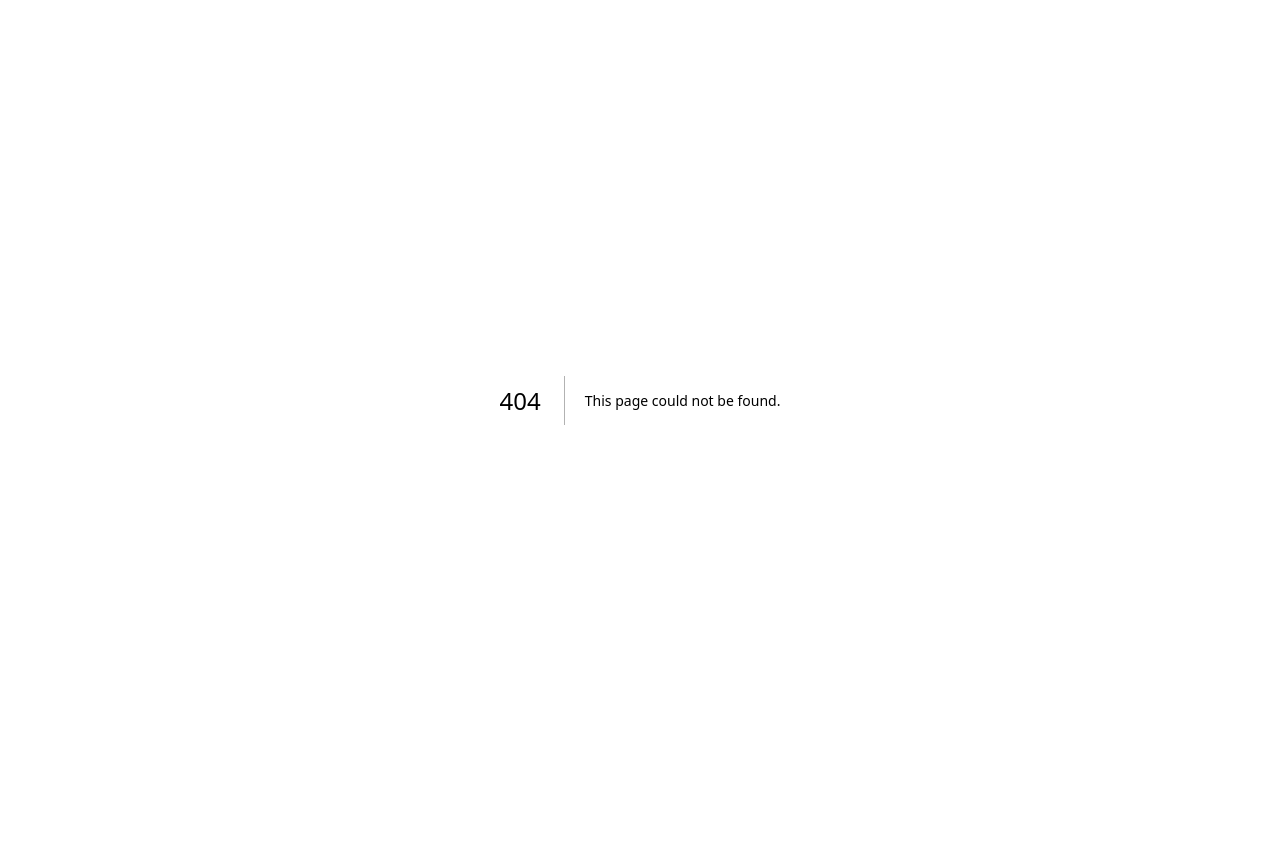
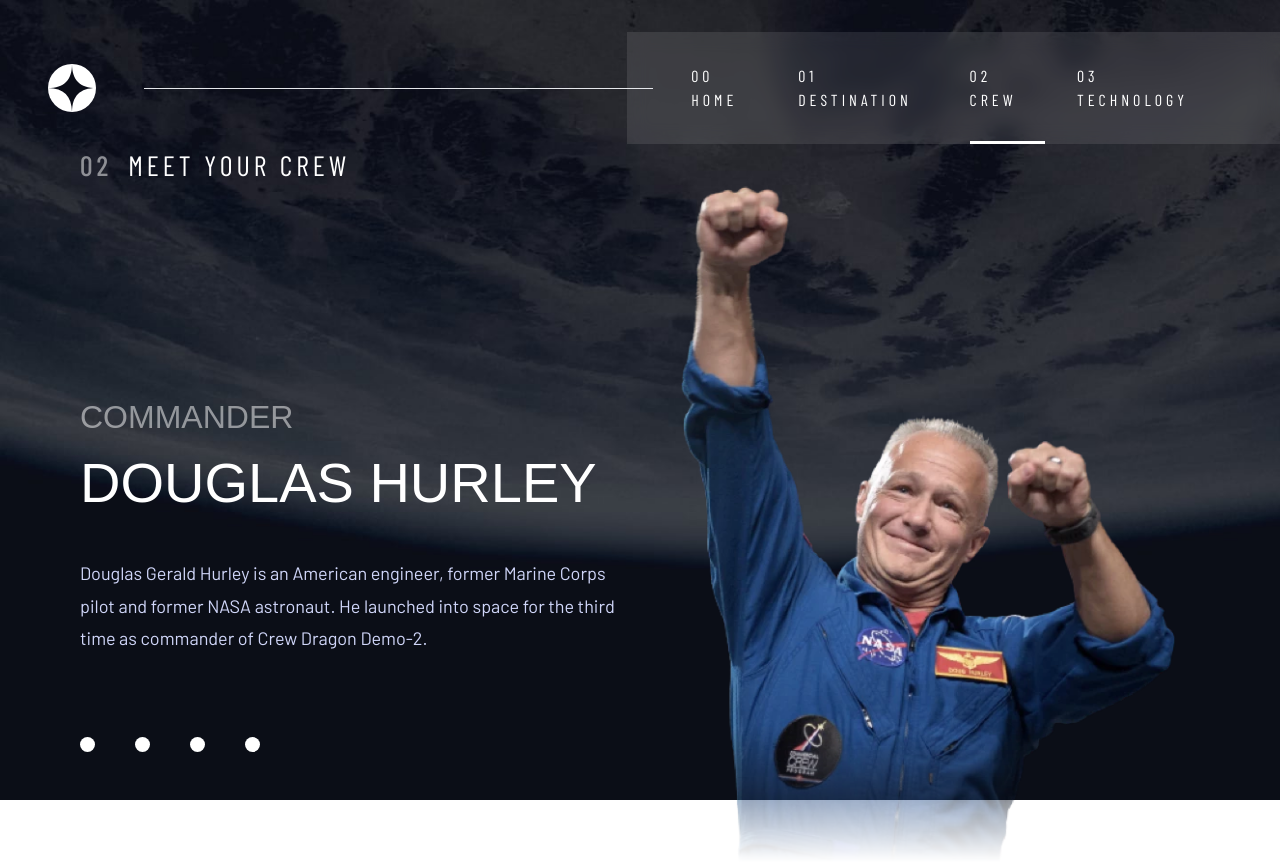
Before and after one commit to Mofizik/space-tourism, a Next.js app: page /crew in a window 1280 px wide. Before the commit this address had no page. Before the commit the page ends 800 px from the top, so only its background shows below. Built offline with nearby package versions, Linux system fonts and the light colour scheme; a web font is replaced by a local one.

Commit message:
crew added

```diff
--- a/app/components/Header.jsx
+++ b/app/components/Header.jsx
@@ -11,7 +11,7 @@
             <ul className="nav-list">
                 <li className={currentPage === "home" ? "active" : ""}> <a href="/"> <span>00</span> Home</a></li>
                 <li className={currentPage === "destination" ? "active" : ""}> <a href="/destination"> <span>01</span> Destination</a></li>
-                <li className={currentPage === "crew" ? "active" : ""}> <a href="#"> <span>02</span> Crew</a></li>
+                <li className={currentPage === "crew" ? "active" : ""}> <a href="/crew"> <span>02</span> Crew</a></li>
                 <li className={currentPage === "technology" ? "active" : ""}> <a href="#"> <span>03</span> Technology</a></li>
             </ul>
         </nav>
--- /dev/null
+++ b/app/crew/Content.jsx
@@ -0,0 +1,41 @@
+'use client'
+import React, { useState } from 'react'
+import data from './data'
+const Content = () => {
+  const [active, setActive] = useState(0);
+  console.log(data)
+  return (
+    <div className="page-content-container">
+        <div className="page-content-center flex flex-col">
+            <div className={"slogan mt-auto w-full"}>
+                <h3 className={'text-preset-5 white uppercase'}>
+                    <span className={"opacity-50 font-medium mr-4"}>02</span>
+                    meet your crew
+                </h3>
+            </div>
+            <div className={"h-full box-border flex justify-between gap-8 "}>
+               <div className="w-1/2 flex flex-col justify-center">
+                    <div className="">
+                        <div className="text-preset-4 uppercase opacity-50">{data[active].role}</div>
+                        <div className="text-preset-3 uppercase">
+                            {data[active].name}
+                        </div>
+                        <p className="text-preset-9">{data[active].bio}</p>
+                    </div>
+                    <div className="crew-list absolute bottom-12">
+                        {data.map((item, index) => (
+                            <li key={index} className={active === index ? "crew-list-item active" : "crew-list-item"} onClick={() => setActive(index)}></li>
+                        ))}
+                    </div>
+               </div>
+
+               <div className="w-1/2 flex flex-col justify-center">
+                    <img src={data[active].images.webp} alt={data[active].name} className='crew-image'></img>
+               </div>
+            </div>
+        </div>
+    </div>
+  )
+}
+
+export default Content
--- /dev/null
+++ b/app/crew/data.js
@@ -0,0 +1,39 @@
+const data = [
+    {
+      "name": "Douglas Hurley",
+      "images": {
+        "png": "./assets/crew/image-douglas-hurley.png",
+        "webp": "./assets/crew/image-douglas-hurley.webp"
+      },
+      "role": "Commander",
+      "bio": "Douglas Gerald Hurley is an American engineer, former Marine Corps pilot and former NASA astronaut. He launched into space for the third time as commander of Crew Dragon Demo-2."
+    },
+    {
+      "name": "Mark Shuttleworth",
+      "images": {
+        "png": "./assets/crew/image-mark-shuttleworth.png",
+        "webp": "./assets/crew/image-mark-shuttleworth.webp"
+      },
+      "role": "Mission Specialist",
+      "bio": "Mark Richard Shuttleworth is the founder and CEO of Canonical, the company behind the Linux-based Ubuntu operating system. Shuttleworth became the first South African to travel to space as a space tourist."
+    },
+    {
+      "name": "Victor Glover",
+      "images": {
+        "png": "./assets/crew/image-victor-glover.png",
+        "webp": "./assets/crew/image-victor-glover.webp"
+      },
+      "role": "Pilot",
+      "bio": "Pilot on the first operational flight of the SpaceX Crew Dragon to the International Space Station. Glover is a commander in the U.S. Navy where he pilots an F/A-18.He was a crew member of Expedition 64, and served as a station systems flight engineer."
+    },
+    {
+      "name": "Anousheh Ansari",
+      "images": {
+        "png": "./assets/crew/image-anousheh-ansari.png",
+        "webp": "./assets/crew/image-anousheh-ansari.webp"
+      },
+      "role": "Flight Engineer",
+      "bio": "Anousheh Ansari is an Iranian American engineer and co-founder of Prodea Systems. Ansari was the fourth self-funded space tourist, the first self-funded woman to fly to the ISS, and the first Iranian in space."
+    }
+  ]
+export default data
--- /dev/null
+++ b/app/crew/page.jsx
@@ -0,0 +1,15 @@
+import React from 'react'
+import Header from "../components/Header";
+import Content from "./Content";
+const page = () => {
+  return (
+    <div className="body">
+      <div className="bg crew-screen">
+        <Header currentPage="crew" />
+        <Content />
+      </div>
+    </div>
+  )
+}
+
+export default page
--- a/app/globals.css
+++ b/app/globals.css
@@ -37,7 +37,9 @@
 .destination-screen{
     background-image: url(../public/assets/destination/background-destination-desktop.jpg);
 }
-
+.crew-screen{
+    background-image: url(../public/assets/crew/background-crew-desktop.jpg);
+}
 .body{
     width: 100%;
     background-color: black;
@@ -261,3 +263,22 @@
 .dest-list .active{
     border-bottom: 3px solid var(--white);
 }
+.crew-list{
+    display: flex;
+    gap: var(--sp-500);
+}
+.crew-list-item{
+    list-style: none;
+    width: 15px;
+    aspect-ratio: 1;
+    border-radius: 50%;
+    background-color: var(--white);
+    cursor: pointer;
+    z-index: 1;
+}
+.crew-image{
+    width: 100%;
+    max-height: 676px;
+    object-fit: contain;
+    mask-image: linear-gradient(to bottom, rgba(0, 0, 0, 1) 80%, rgba(0, 0, 0, 0) 100%, rgba(0, 0, 0, 0));
+}
```
